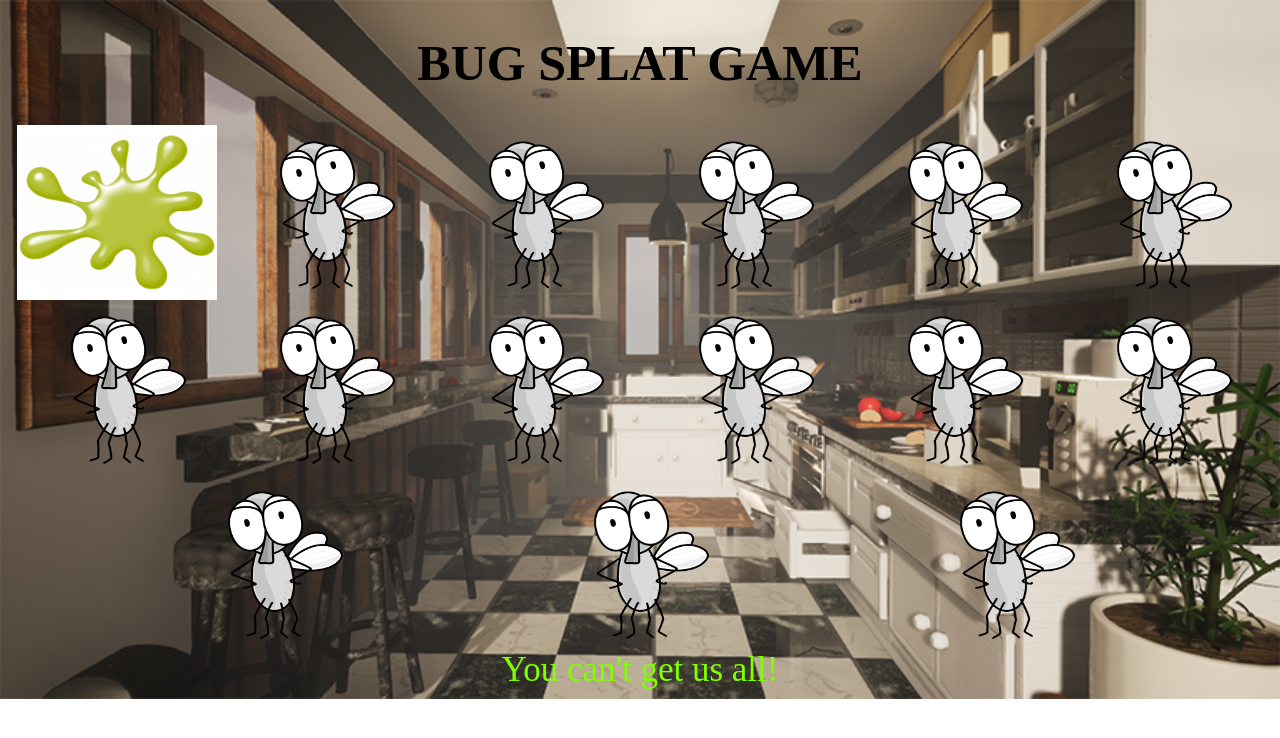
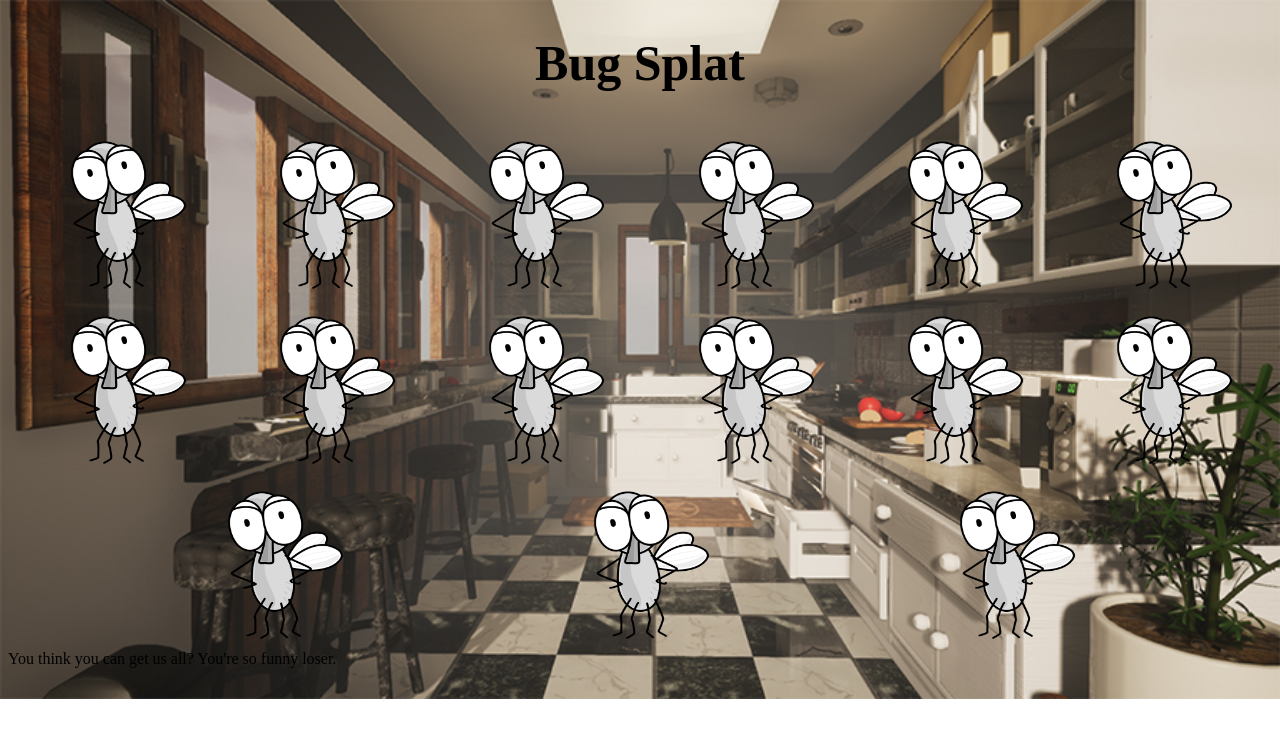
Before and after one commit to Pizzerko/level4proj, a plain HTML site: page index.html in a window 1280 px wide. Both pictures are taken after a click on the picture 117 px from the left and 212 px from the top of the page. Drawn offline with Linux system fonts and the light colour scheme.

Commit message:
Update index.html

```diff
--- a/index.html
+++ b/index.html
@@ -7,12 +7,12 @@
     <title>Document</title>
 </head>
 <script>
-    var bugsLeft = 15;
+    var bugs = 15;
     function initialize(){
-        var bugsLeft = 15;
-        comments = document.getElementById("comments");
+        var bugs = 15;
+        comments = document.getElementById("message");
     }
-    var defiance = [
+    var messageArray1 = [
       "You'll never catch us!",
       "We're too fast for you!",
       "You can't get us all!",
@@ -20,23 +20,26 @@
       "We, he ultimate bug warriors, will defeat you!",
       "Mercy? Hell No!",
       "You're not getting away with killing our brothers!",
-      "We'll come back for you!",
       "This is the end for you.",
       "We'll crawl all over your bed tonight!",
       "Your food will be gone!"
     ];
 
-    var mercy = [
+    var messageArray2 = [
         "Please spare us! We have done wrong!",
-        "Mercy! Mercy!",
+        "Mercy!",
         "When will this horror end!",
-        "Is there no salvation in these dark times!",
         "Oh god, please stay away from us!",
         "We have to escape!",
         "Please do not come any closer :(",
         "I'm sorry we'll leave!"
     ]
-
+    function getRandomInteger(lower, upper){
+    //R = parseInt(rnd * (upper - (lower - 1))) + lower
+    var multiplier = upper - (lower - 1);
+    var rnd = parseInt(Math.random() * multiplier) + lower;
+    return rnd;
+    }
     function killBug(bug) {
       if (bug.src.endsWith("splat.jpg")) {
         return;
@@ -44,16 +47,16 @@
       bug.src = "splat.jpg";
       bugsLeft--;
       if (bugsLeft <= 0) {
-        comments.innerHTML = "You've splatted us all X_X";
+        comments.innerHTML = "You've killed us all X_X";
       }
       else {
-        var comment;
-        if (bugsLeft < 8) {
-          comment = mercy[Math.floor(Math.random() * mercy.length - 1) + 1];
+        var comment1;
+        if (bugs < 8) {
+          comment1 = messageArray2[getRandomInteger(0, messageArray2.length);
         } else {
-          comment = defiance[Math.floor(Math.random() * defiance.length - 1) + 1];
+          comment1 = messageArray1[getRandomInteger(0, messageArray1.length);
         }
-        comments.innerHTML = comment;
+        comments.innerHTML = comment1;
       }
     }
   </script>
@@ -83,7 +86,7 @@
     }
   </style>
 <body onload="initialize();">
-    <h1>BUG SPLAT GAME</h1>
+    <h1>Bug Splat</h1>
     <div class="container">
     <img src="bug.png" onclick="killBug(this);" alt="">
     <img src="bug.png" onclick="killBug(this);" alt="">
@@ -101,6 +104,6 @@
     <img src="bug.png" onclick="killBug(this);" alt="">
     <img src="bug.png" onclick="killBug(this);" alt="">
     </div>
-    <div id="comments"> You think you can get us all? You're so funny loser.</div>
+    <div id="message"> You think you can get us all? You're so funny loser.</div>
 </body>
 </html>
```
